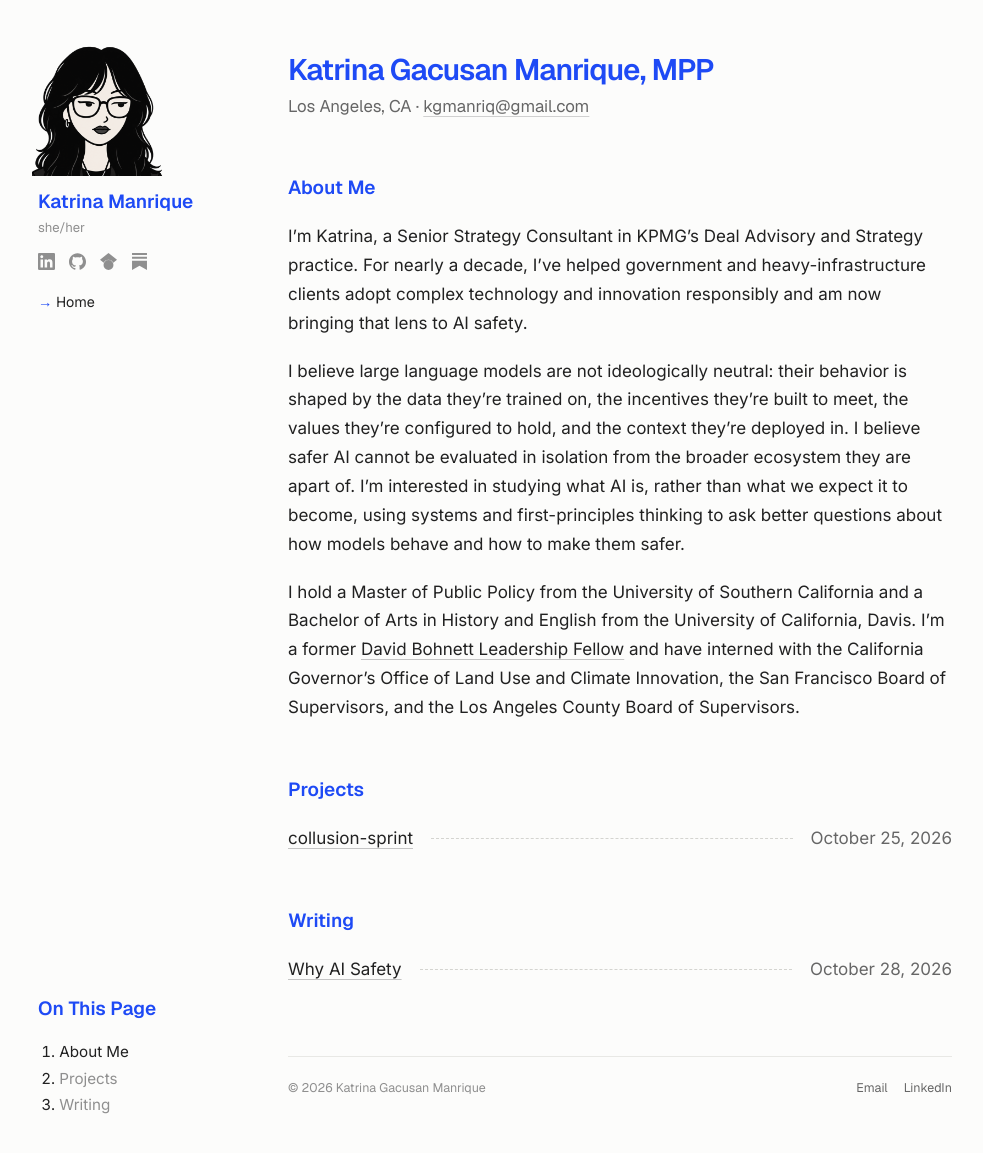
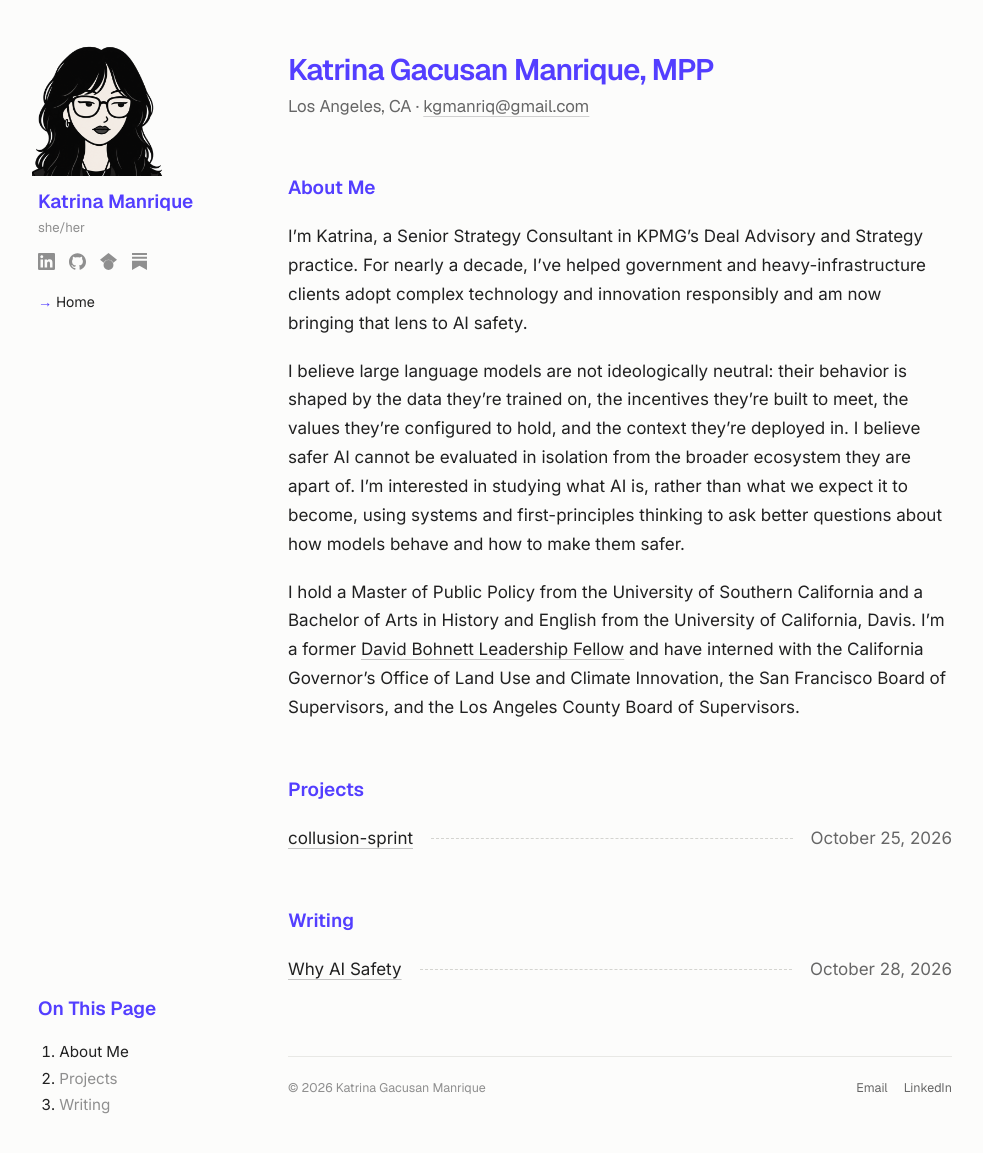
Before and after one commit to kgmanriq/kgmanriq.github.io, a Jekyll site: the page built from index.html, in a window 1280 px wide and 1163 px high. Shown: the top 1153 px of the window, without its empty margins (10-993 px from the left). Built offline with Jekyll 4.4.1, drawn with Linux system fonts in a browser that asks for light colours.

Commit message:
Accent and headings #533eff
Co-Authored-By: Claude Opus 5.5 <noreply@anthropic.com>
Claude-Session: https://claude.ai/code/session_01EuuEgRVzQ3seSDn6GstdDW

```diff
--- a/assets/css/style.css
+++ b/assets/css/style.css
@@ -5,9 +5,9 @@
   --muted: #666666;
   --faint: #8f8f8f;
   --line: #e8e8e5;
-  --accent: #1e4af5;
-  --heading: #1e4af5;
-  --accent-soft: #eaeffe;
+  --accent: #533eff;
+  --heading: #533eff;
+  --accent-soft: #eeebff;
   --serif: "Geist", "Helvetica Neue", Helvetica, Arial, sans-serif;
   --sans: "Geist", "Helvetica Neue", Helvetica, Arial, sans-serif;
   --body: "Inter", "Helvetica Neue", Helvetica, Arial, sans-serif;
@@ -93,7 +93,7 @@ p { margin: 0 0 1.1em; }
 /* ---------- Tiles ---------- */
 .tiles { display: grid; grid-template-columns: repeat(3, 1fr); gap: 14px; margin-bottom: 8px; clear: none; }
 .tile { display: flex; flex-direction: column; background: #fff; border: 1px solid var(--line); border-radius: 10px; overflow: hidden; text-decoration: none; color: var(--text); transition: border-color .15s, transform .15s; }
-.tile:hover { color: var(--text); border-color: rgba(30, 74, 245, .5); transform: translateY(-2px); }
+.tile:hover { color: var(--text); border-color: rgba(83, 62, 255, .5); transform: translateY(-2px); }
 .tile-img { width: 100%; aspect-ratio: 16 / 9; object-fit: cover; display: block; border-bottom: 1px solid var(--line); }
 .tile-body { padding: 14px 15px 16px; display: flex; flex-direction: column; flex: 1; }
 .tile-meta { font-family: var(--sans); font-size: .68rem; color: var(--faint); margin: 0 0 6px; }
```
